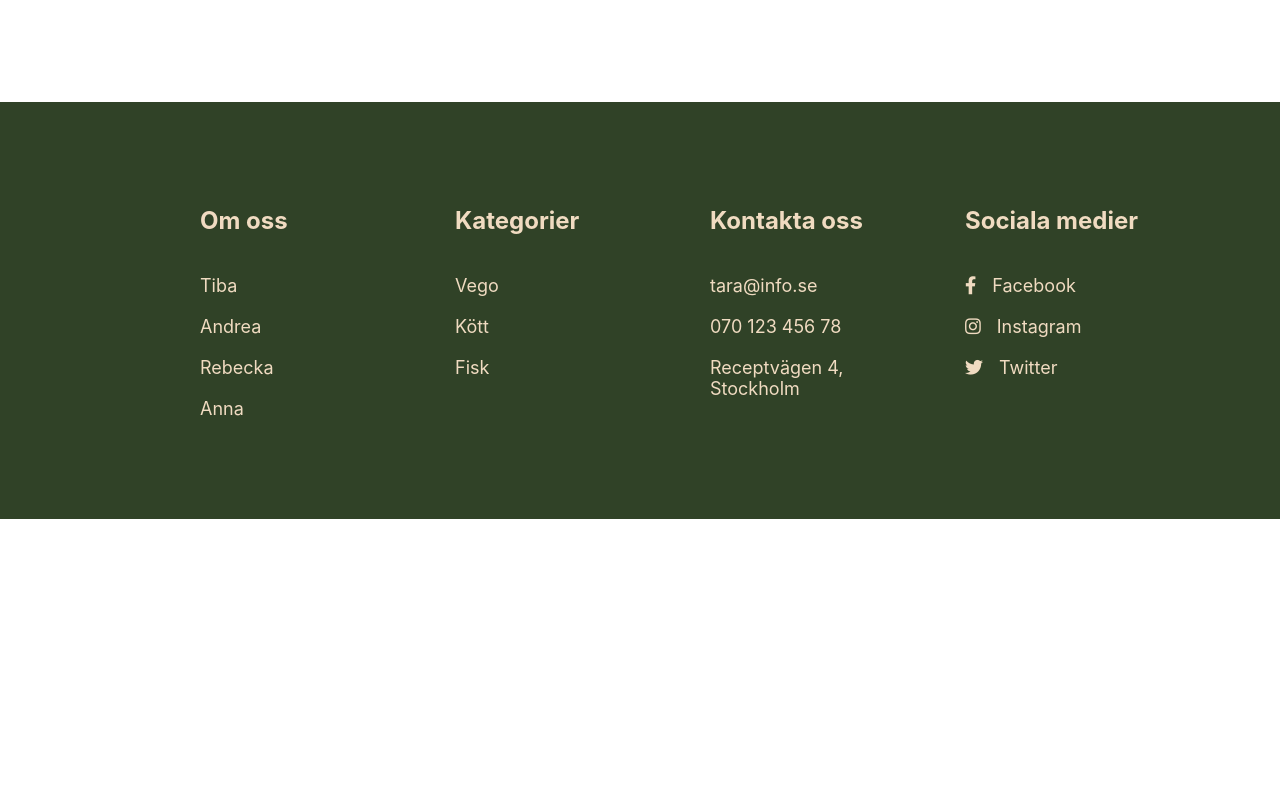
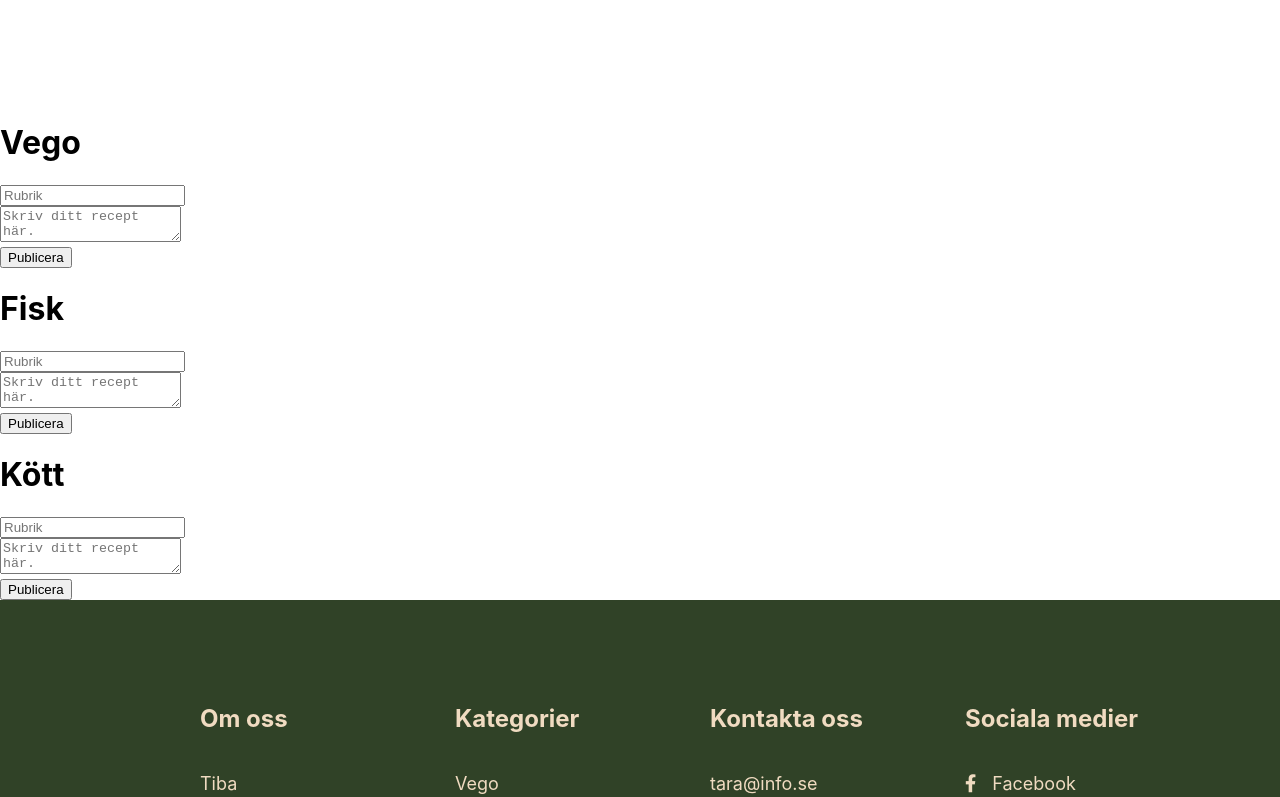
Before and after one commit to AnnaStenholm/T.A.R.A-app, a React (Create React App) app: page / in a window 1280 px wide. Shown: the part 498-1295 px from the top of the page. Before the commit the page ends 1017 px from the top, so only its background shows below. Built offline with nearby package versions, Linux system fonts and the light colour scheme.

Commit message:
Formulär för att publicera recept

```diff
--- a/package.json
+++ b/package.json
@@ -6,6 +6,7 @@
     "@testing-library/jest-dom": "^5.11.10",
     "@testing-library/react": "^11.2.6",
     "@testing-library/user-event": "^12.8.3",
+    "axios": "^0.21.1",
     "react": "^17.0.2",
     "react-dom": "^17.0.2",
     "react-scripts": "4.0.3",
--- a/src/App.js
+++ b/src/App.js
@@ -4,11 +4,17 @@ import Startsida from './Startsida';
 import KategoriVego from './KategoriVego';
 import KategoriFisk from './KategoriFisk';
 import KategoriKott from './KategoriKott';
-import { FooterContainer } from './containers/footer'
+import { FooterContainer } from './containers/footer';
+import VegoRecipeForm from './components/forms/VegoRecipeForm';
+import FiskRecipeForm from './components/forms/FiskRecipeForm';
+import KottRecipeForm from './components/forms/KottRecipeForm';
 
 function App() {
   return (
     <>
+      <VegoRecipeForm/>
+      <FiskRecipeForm/>
+      <KottRecipeForm/>
       <FooterContainer/>
     </>
   );
--- /dev/null
+++ b/src/components/forms/FiskRecipeForm.js
@@ -0,0 +1,44 @@
+import React, { useEffect, useRef, useState } from 'react';
+import Axios from 'axios';
+
+const FiskRecipeForm = () => {
+    const url ="https://forum-api-jkrop.ondigitalocean.app/category/608284a6282ecd001e7dd30c/thread";
+    const [data, setData] = useState({
+        title: "",
+        content: ""
+    })
+
+    function submit(e){
+        e.preventDefault();
+        Axios.post(url,{
+            title: data.title,
+            content: data.content
+        })
+        .then(res=>{console.log(res.data)
+        })
+    }
+
+    function handle(e){
+        const newdata={...data}
+        newdata[e.target.id] =e.target.value
+        setData(newdata)
+        console.log(newdata)
+    }
+
+
+  return <div>
+      <h1>Fisk</h1>
+            <form onSubmit={(e)=> submit(e)}>
+                <div>
+                <input onChange={(e)=>handle(e)} id="title" value={data.title} placeholder="Rubrik" type='text'></input>
+                </div>
+                <div>
+                <textarea onChange={(e)=>handle(e)} id="content" value={data.content} placeholder="Skriv ditt recept här." type='text' />
+                </div>
+                <button>Publicera</button>
+            </form>
+        </div>
+
+}
+
+export default FiskRecipeForm;
--- /dev/null
+++ b/src/components/forms/KottRecipeForm.js
@@ -0,0 +1,44 @@
+import React, { useEffect, useRef, useState } from 'react';
+import Axios from 'axios';
+
+const KottRecipeForm = () => {
+    const url ="https://forum-api-jkrop.ondigitalocean.app/category/60828441282ecd001e7dd30b/thread";
+    const [data, setData] = useState({
+        title: "",
+        content: ""
+    })
+
+    function submit(e){
+        e.preventDefault();
+        Axios.post(url,{
+            title: data.title,
+            content: data.content
+        })
+        .then(res=>{console.log(res.data)
+        })
+    }
+
+    function handle(e){
+        const newdata={...data}
+        newdata[e.target.id] =e.target.value
+        setData(newdata)
+        console.log(newdata)
+    }
+
+
+  return <div>
+      <h1>Kött</h1>
+      <form onSubmit={(e)=> submit(e)}>
+                <div>
+                <input onChange={(e)=>handle(e)} id="title" value={data.title} placeholder="Rubrik" type='text'></input>
+                </div>
+                <div>
+                <textarea onChange={(e)=>handle(e)} id="content" value={data.content} placeholder="Skriv ditt recept här." type='text' />
+                </div>
+                <button>Publicera</button>
+            </form>
+        </div>
+
+}
+
+export default KottRecipeForm;
--- /dev/null
+++ b/src/components/forms/VegoRecipeForm.js
@@ -0,0 +1,44 @@
+import React, { useEffect, useRef, useState } from 'react';
+import Axios from 'axios';
+
+const VegoRecipeForm = () => {
+    const url ="https://forum-api-jkrop.ondigitalocean.app/category/60828412282ecd001e7dd309/thread";
+    const [data, setData] = useState({
+        title: "",
+        content: ""
+    })
+
+    function submit(e){
+        e.preventDefault();
+        Axios.post(url,{
+            title: data.title,
+            content: data.content
+        })
+        .then(res=>{console.log(res.data)
+        })
+    }
+
+    function handle(e){
+        const newdata={...data}
+        newdata[e.target.id] =e.target.value
+        setData(newdata)
+        console.log(newdata)
+    }
+
+
+  return <div>
+        <h1>Vego</h1>
+        <form onSubmit={(e)=> submit(e)}>
+                <div>
+                <input onChange={(e)=>handle(e)} id="title" value={data.title} placeholder="Rubrik" type='text'></input>
+                </div>
+                <div>
+                <textarea onChange={(e)=>handle(e)} id="content" value={data.content} placeholder="Skriv ditt recept här." type='text' />
+                </div>
+                <button>Publicera</button>
+            </form>
+        </div>
+
+}
+
+export default VegoRecipeForm;
```
Also changed, not shown: 1 other file (tests, documents, lock files or other folders).
